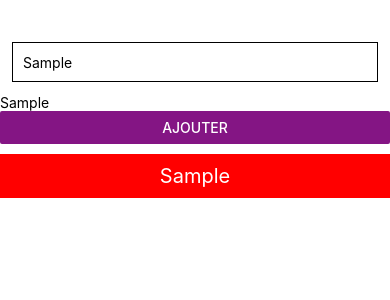
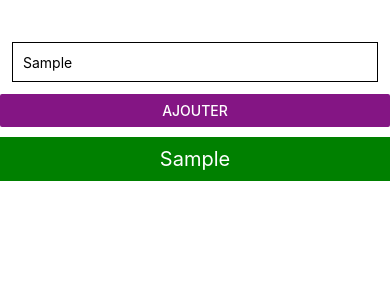
Before and after one commit to JeRimes/learnReactNative, a React Native app: screen / in a window 390 px wide. Both pictures are taken after typing "Sample" into the empty fields and a click on the button "AJOUTER". Shown: the top 300 px of the page. Built offline with nearby package versions, Linux system fonts and the light colour scheme.

Commit message:
update component

```diff
--- a/App.js
+++ b/App.js
@@ -1,7 +1,7 @@
 import { StatusBar } from 'expo-status-bar';
 import React, { useState } from 'react';
 import { StyleSheet, Text, View, ScrollView, TextInput } from 'react-native';
-import UselessTextInput from './Components/Square'
+import UselessTextInput from './Components/ListPays'
 
 export default function App() {
   return (
--- a/Components/Square.js
+++ b/Components/ListPays.js
@@ -5,19 +5,32 @@ import { View, StyleSheet, TextInput, Button, Text, FlatList, TouchableOpacity }
 const UselessTextInput = () => {
     const [text, setText] = useState("");
 
-    const [pays, setPays, onPress] = useState([]);
+    const [pays, setPays] = useState([]);
 
     const addTip = (value) => {
+        if (pays == null) {
+            var item = { id: '1', title: value, stroke: false };
+            return setPays([item]);
+        }
         var item = { id: (pays.length + 1).toString(), title: value, stroke: false };
         setPays([...pays, item]);
     }
-    // const Item = ({ item, onPress, backgroundColor, textColor }) => (
-    //     <TouchableOpacity onPress={onPress} style={[styles.item, backgroundColor]}>
-    //         <Text style={styles.item}>{item.title}</Text>
-    //     </TouchableOpacity>
-    // );
-    // const backgroundColor = item.id === selectedId ? "#6e3b6e" : "#f9c2ff";
-    // const color = item.id === selectedId ? 'white' : 'black';
+    const pressHandler = (id) => {
+        var tab = pays;
+        console.log(tab);
+        if (tab[id - 1] != null) {
+            if (tab[id - 1].stroke == false) {
+                tab[id - 1].stroke = true;
+            }
+            else {
+                tab[id - 1].stroke = false;
+            }
+            setPays([...pays]);
+        }
+
+    }
+
+
     return (
         <View>
             <TextInput
@@ -25,7 +38,6 @@ const UselessTextInput = () => {
                 onChangeText={(val) => setText(val)}
                 value={text}
             />
-            <Text>{text}</Text>
             <Button
                 onPress={() =>
                     addTip(text)
@@ -36,7 +48,9 @@ const UselessTextInput = () => {
             <FlatList
                 data={pays}
                 renderItem={({ item }) =>
-                    <Text style={styles.item}>{item.title}</Text>
+                    <TouchableOpacity onPress={() => pressHandler(item.id)}>
+                        <Text style={item.stroke ? styles.stroke : styles.item}>{item.title}</Text>
+                    </TouchableOpacity>
                 }
                 keyExtractor={(item) => item.id}
             />
@@ -55,9 +69,18 @@ const styles = StyleSheet.create({
         marginTop: 10,
         fontSize: 20,
         textAlign: 'center',
+        backgroundColor: "green",
+        color: 'white',
+        padding: 10
+    },
+    stroke: {
+        marginTop: 10,
+        fontSize: 20,
+        textAlign: 'center',
         backgroundColor: "red",
         color: 'white',
-        padding: 10
+        padding: 10,
+        textDecorationLine: 'line-through'
     }
 });
 
```
